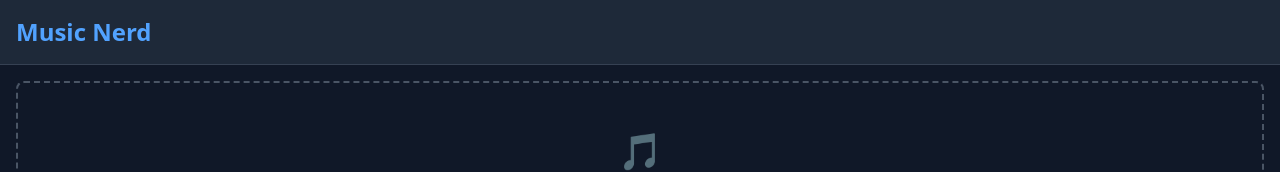
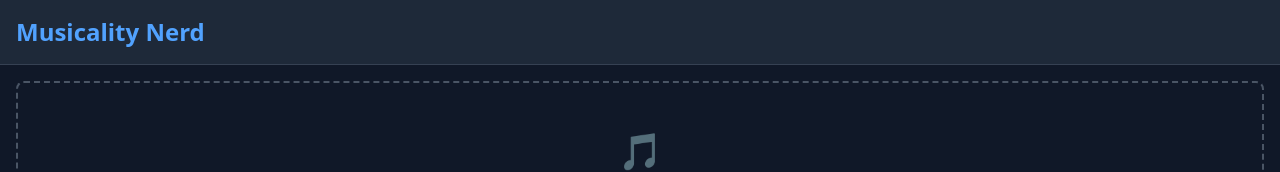
Before and after one commit to VesterDe/musicality-nerd, a SvelteKit app: page / in a window 1280 px wide. Shown: the top 172 px of the page. Built offline with nearby package versions, Linux system fonts and the light colour scheme.

Commit message:
change title

```diff
--- a/src/routes/+page.svelte
+++ b/src/routes/+page.svelte
@@ -789,7 +789,7 @@
 	<header class="bg-gray-800 border-b border-gray-700 p-4">
 		<div class="max-w-7xl mx-auto flex items-center justify-between">
 			<div>
-				<h1 class="text-2xl font-bold text-blue-400">Music Nerd</h1>
+				<h1 class="text-2xl font-bold text-blue-400">Musicality Nerd</h1>
 			</div>
 			{#if currentSession}
 				<button
```
